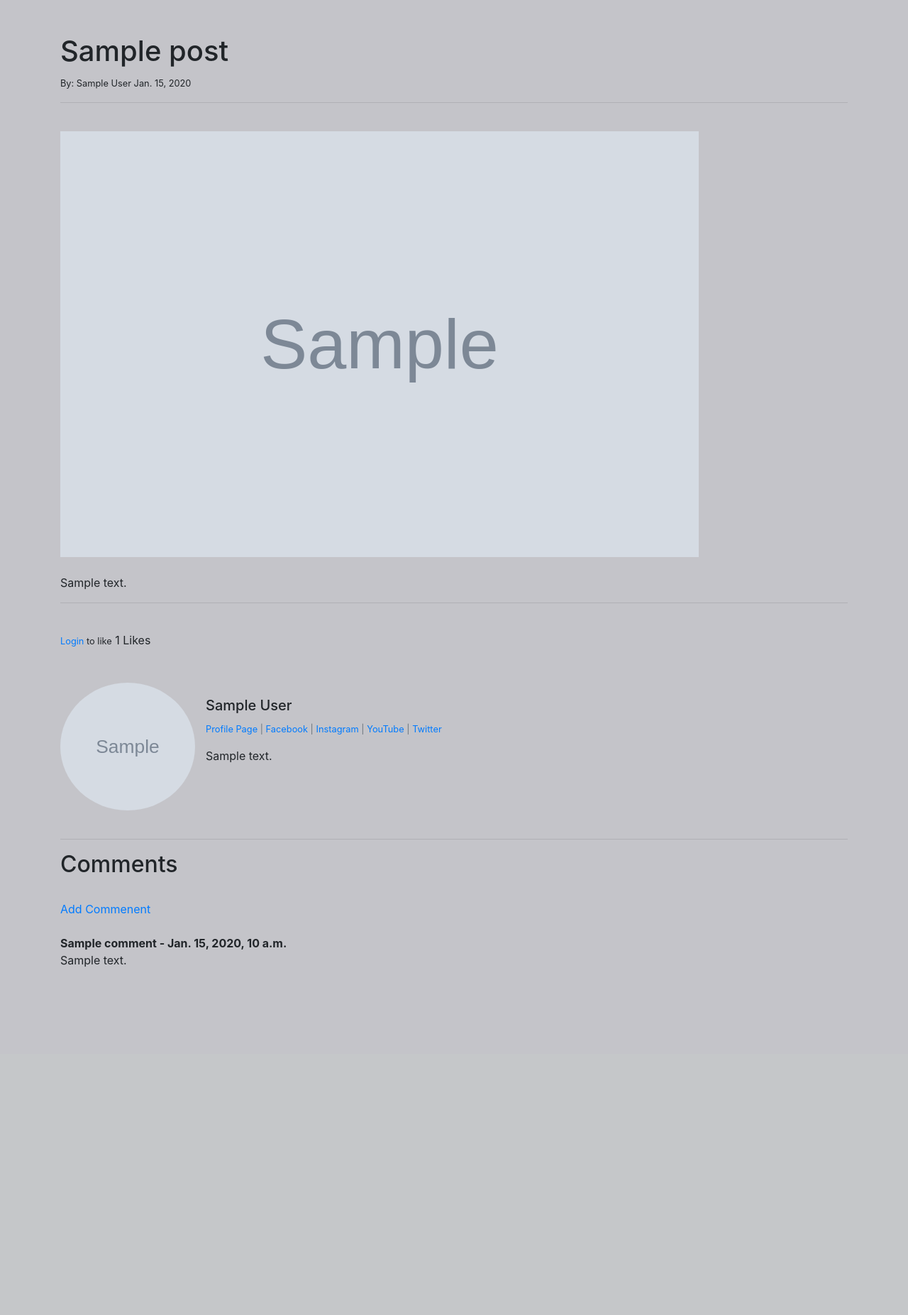
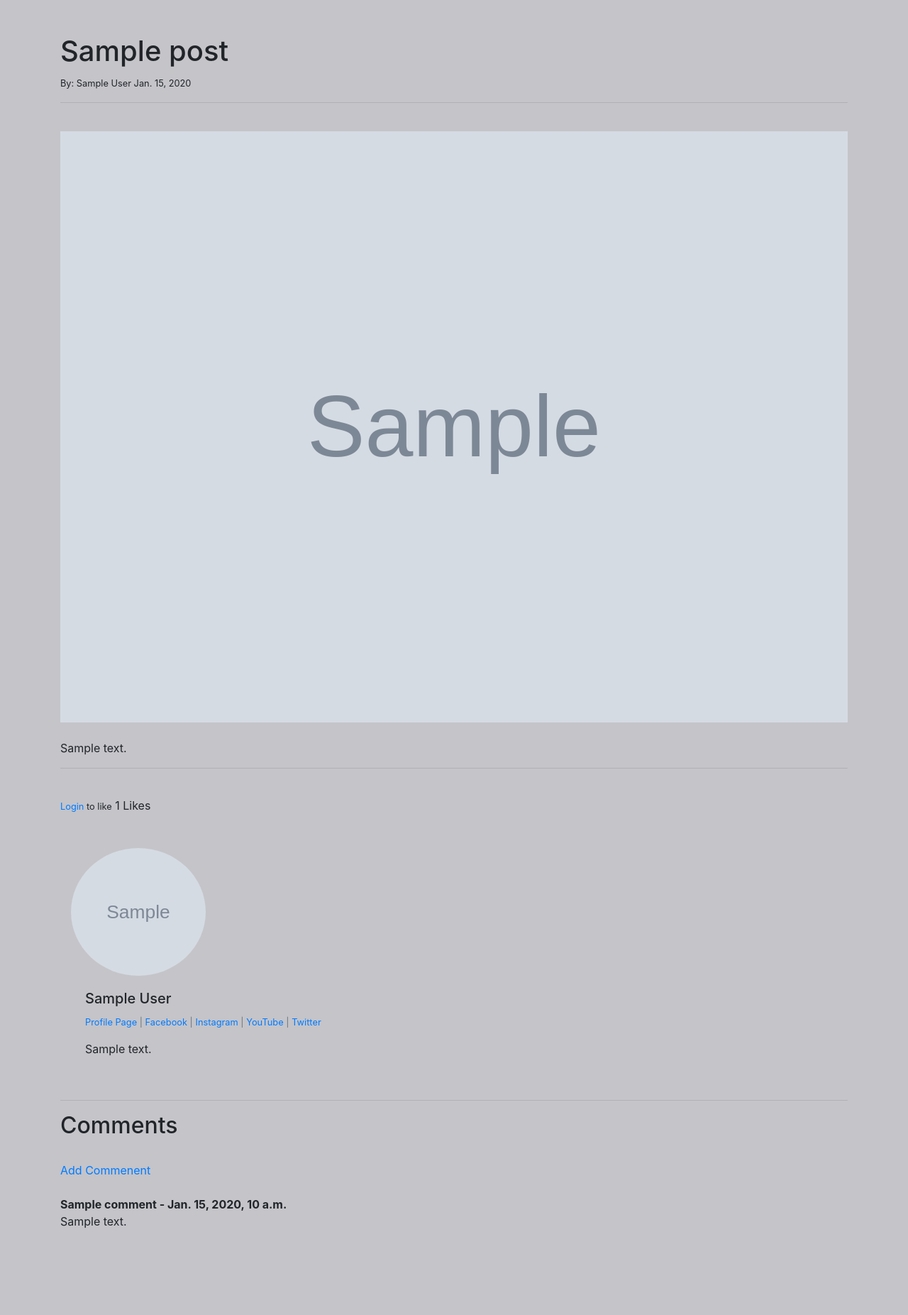
Before and after one commit to Archie9010/Blog, a Django app: page /article/1 in a window 1280 px wide. Shown: the part 56-1909 px from the top of the page at 71% size. Before the commit the page ends 1419 px from the top, so only its background shows below. Run offline with Django 3.2, Linux system fonts and the light colour scheme; tables that the repository leaves empty hold one stand-in row (values such as "Sample post"); grey boxes marked "Sample" are stand-in pictures; some libraries are stand-ins or nearby versions.

Commit message:
Add media query for medium and small screen size

```diff
--- a/blog/static/css/style.css
+++ b/blog/static/css/style.css
@@ -14,14 +14,10 @@ html>body {
     min-height: 100vh;
     flex-direction: column;
     background-color: #dbdbde;
-
     background-image: radial-gradient(#fffdfd 0.6000000000000001px, #c4c4c9 0.6000000000000001px);
-    background-size: 12px 12px;
   }
 
-main {
-    flex: 1 0 auto;
-  }
+
 
   .nav-font {
     font-family: 'Roboto', cursive;
@@ -30,6 +26,7 @@ main {
 
 /* Small devices (landscape phones, 576px and up) */
   @media  (min-width: 576px) {
+    .img { height:100%; width:100%;}
 
 
   }
@@ -37,6 +34,7 @@ main {
   /* Medium devices (tablets, 768px and up) */
   @media (min-width: 768px) {
 
+    .img { height:100%; width:100%;}
 
 
   }
--- a/members/forms.py
+++ b/members/forms.py
@@ -10,7 +10,7 @@ class ProfilePageForm(forms.ModelForm):
         fields = ('bio', 'profile_pic', 'facebook_url', 'instagram_url', 'youtube_url', 'twitter_url')
 
         widgets = {
-            'Bio': forms.TextInput(attrs={'class': 'form-control'}),
+            'bio': forms.TextInput(attrs={'class': 'form-control'}),
             'facebook_url': forms.TextInput(attrs={'class': 'form-control'}),
             'instagram_url': forms.TextInput(attrs={'class': 'form-control'}),
             'youtube_url': forms.TextInput(attrs={'class': 'form-control'}),
--- a/members/templates/registration/user_profile.html
+++ b/members/templates/registration/user_profile.html
@@ -12,12 +12,12 @@
     <div class="row no-gutters">
       <div class="col-md-2">
   {% if page_user.profile_pic %}
-      <img src="{{ page_user.profile_pic.url }}" width=200 height=200 class="rounded-circle"  alt="IMG">
+      <img src="{{ page_user.profile_pic.url }}" width=200 height=200 class="rounded-circle center"  alt="IMG">
   {% else %}
-      <img src="{% static 'theblog/images/default.png' %}" width=200 height=200 class="rounded-circle"  alt="IMG">
+      <img src="{% static 'theblog/images/default.png' %}" width=200 height=200 class="rounded-circle center"  alt="IMG">
   {% endif %}
       </div>
-      <div class="col-md-10">
+      <div>
         <div class="card-body">
           <h5 class="card-title"> {{ page_user.user.first_name }} {{ page_user.user.last_name }}</h5>
           <p class="small text-muted">
--- a/templates/article_detail.html
+++ b/templates/article_detail.html
@@ -28,7 +28,7 @@
 <br/>
 
 {% if post.header_image %}
-  <img src="{{ post.header_image.url }}" width=900 height=600>
+  <img class='img' src="{{ post.header_image.url }}" width=900 height=600>
 {% endif %}
 <br/>
 <br/>
@@ -52,7 +52,7 @@
 <br/><br/>
 
 <div>
-  <div class="row no-gutters">
+  <div class="center">
     <div class="col-md-2">
 {% if post.author.profile.profile_pic %}
     <img src="{{ post.author.profile.profile_pic.url }}" width=190 height=180 class="rounded-circle"  alt="IMG">
@@ -60,7 +60,7 @@
     <img src="{% static 'theblog/images/default.png' %}" width=200 height=200 class="rounded-circle"  alt="IMG">
 {% endif %}
     </div>
-    <div class="col-md-10">
+    <div class="col-md-12">
       <div class="card-body">
         <h5 class="card-title"> {{ post.author.first_name }} {{ post.author.last_name }}</h5>
         <p class="small text-muted">
--- a/templates/base.html
+++ b/templates/base.html
@@ -11,7 +11,7 @@
 
     <title>
         {% block title %}
-            My Blog!!
+            My Blog
         {% endblock %}
     </title>
   </head>
```
